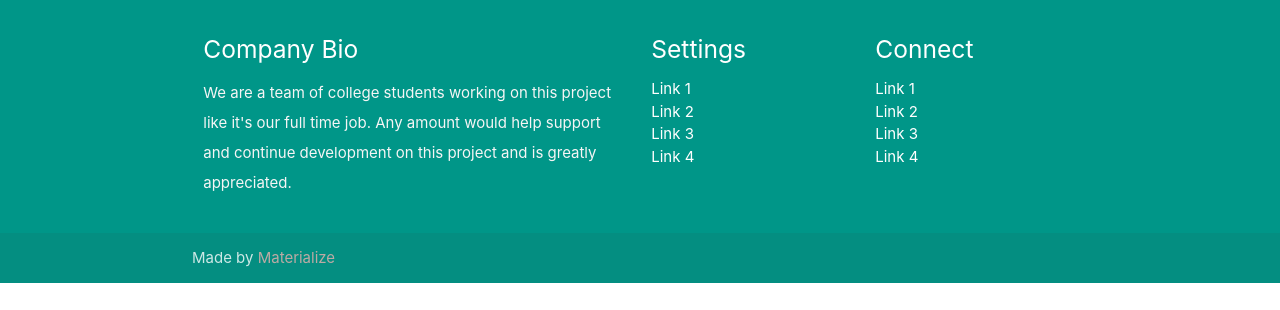
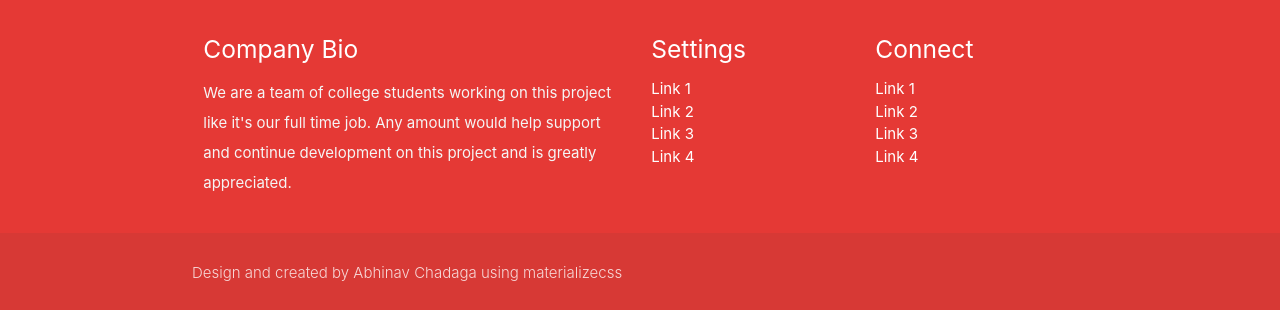
Before and after one commit to KingChad127/kingchad127.github.io, a plain HTML site: page index.html in a window 1280 px wide. Shown: the part 2014-2324 px from the top of the page. Before the commit the page ends 2297 px from the top, so only its background shows below. Drawn offline with nearby package versions, Linux system fonts and the light colour scheme.

Commit message:
updated footer
changed color and added credits

```diff
--- a/index.html
+++ b/index.html
@@ -129,7 +129,7 @@
     <div class="parallax"><img src="background3.jpg" alt="Unsplashed background img 3"></div>
   </div>
 
-  <footer class="page-footer teal">
+  <footer class="page-footer red darken-1">
     <div class="container">
       <div class="row">
         <div class="col l6 s12">
@@ -160,7 +160,7 @@
     </div>
     <div class="footer-copyright">
       <div class="container">
-      Made by <a class="brown-text text-lighten-3" href="http://materializecss.com">Materialize</a>
+      <p class="light">Design and created by Abhinav Chadaga using materializecss</p>
       </div>
     </div>
   </footer>
```
